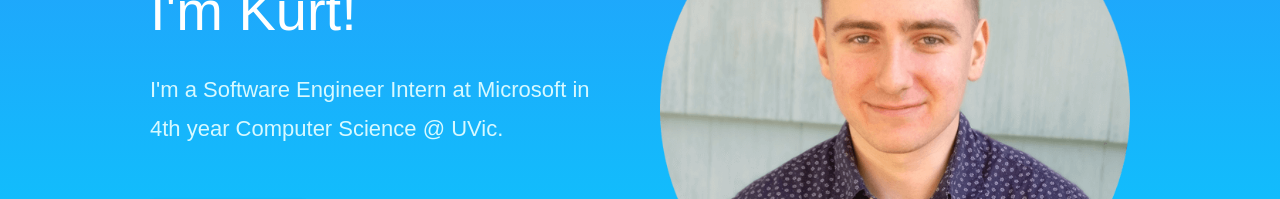
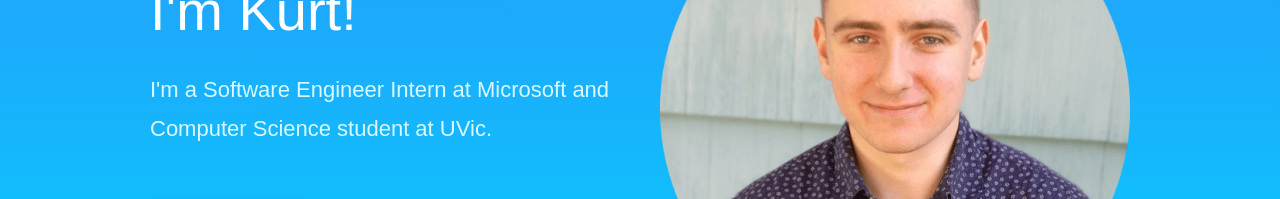
Before and after one commit to kurtd5105/kurtd5105.github.io, a plain HTML site: page index.html in a window 1280 px wide. Shown: the part 166-365 px from the top of the page. Drawn offline with Linux system fonts and the light colour scheme.

Commit message:
Improve heading text.

```diff
--- a/index.html
+++ b/index.html
@@ -15,7 +15,7 @@
             <div class="container-lrg flex">
                 <div class="fadeIn col-6 flex flex-column center-vertical mobile-text-center mb40 mt40">
                     <h1 class="slideUp heading-lrg primary-color">I'm Kurt!</h1>
-                    <h2 class="slideUp subheading secondary-color mt20">I'm a Software Engineer Intern at Microsoft in 4th year Computer Science @ UVic.</h2>
+                    <h2 class="slideUp subheading secondary-color mt20">I'm a Software Engineer Intern at Microsoft and Computer Science student at UVic.</h2>
                     <div class="mt40">
                         <a href="kurt_resume.pdf" target="_blank" class="button mobile-text-center mt10 mobile-text-center accent-bg primary-color">
                             <span>View My Resume</span>
```
